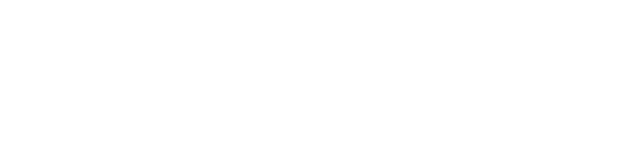
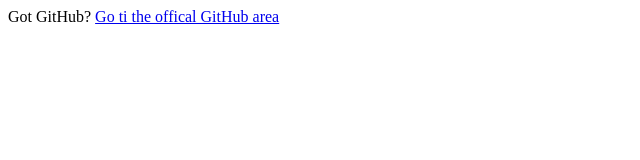
Before and after one commit to Brunozhon/bruno-pod, a plain HTML site: page index.html in a window 1280 px wide. Shown: the whole page, without its empty margins (0-640 px from the left). Drawn offline with Linux system fonts and the light colour scheme.

Commit message:
BrunoPod change: Added section

```diff
--- a/index.html
+++ b/index.html
@@ -3,5 +3,6 @@
     <title>BrunoPod</title>
   </head>
   <body>
+    <p>Got GitHub? <a href="/bruno-pod/github/">Go ti the offical GitHub area</a></p>
   </body>
 </html>
```
